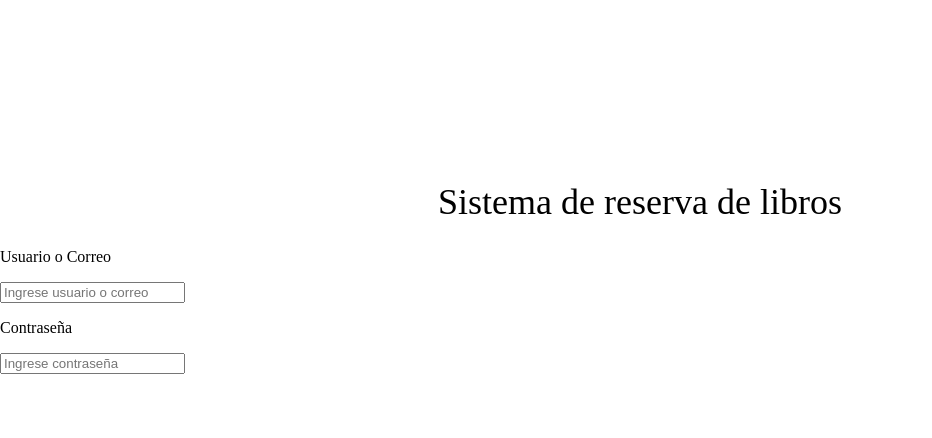
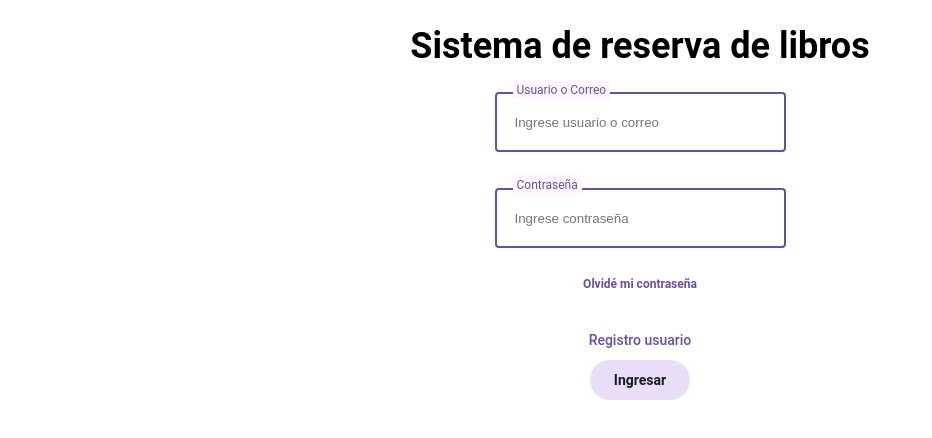
Before and after one commit to Denwort/virtual_library-frontend, a Next.js app: page /login in a window 1280 px wide. Shown: the top 438 px of the page, without its empty margins (0-932 px from the left). Built offline with nearby package versions, Linux system fonts and the light colour scheme.

Commit message:
login2.0

```diff
--- a/src/pages/login.js
+++ b/src/pages/login.js
@@ -1,5 +1,5 @@
 import Head from 'next/head'
-
+import Link from 'next/link'
 const login = () => {
     return(
     <>
@@ -8,8 +8,10 @@ const login = () => {
         </Head>
         <div id="cuerpo_login">
             <div id="titulo_login">
-                <p>Sistema de reserva de libros</p>
+                <p><b>Sistema de reserva de libros</b></p>
             </div>
+
+            <form action="enviarDatos" method='get'>
             <div id="text_field_usuario">
                 <div class="text_field">
                     <div class="state_layer">
@@ -18,9 +20,8 @@ const login = () => {
                                 <p>Usuario o Correo</p>
                             </div>
                             <div id="input_text_usuario">
-                                <input type='text' placeholder='Ingrese usuario o correo'/>
+                                <input type='text' placeholder='Ingrese usuario o correo' id="inputUsu"/>
                             </div>
-
                         </div>
                     </div>
                 </div>
@@ -28,7 +29,6 @@ const login = () => {
                     <p></p>
                 </div>
             </div>
-
             <div id="text_field_password">
                 <div class="text_field">
                     <div class="state_layer">
@@ -37,20 +37,34 @@ const login = () => {
                                 <p>Contraseña</p>
                             </div>
                             <div id="input_text_contraseña">
-                            <input type='password' placeholder='Ingrese contraseña'/>
+                                <input type='password' placeholder='Ingrese contraseña' id="inputContr"/>
                             </div>
 
                         </div>
                     </div>
                 </div>
-                <div class="supporting-text">
-                    <p></p>
+
+            </div>
+
+            <div id="contenedorContra">
+                <div id="OlvideContra">
+                    <p><Link href="/olvideCon" class="olvC">Olvidé mi contraseña</Link></p>
                 </div>
             </div>
 
 
+            <div id="alinearBotones">
+            <div id="buttonRegis">
+                <div id="slayer-regis">
+                    <Link href="/registrarse" class="regis">Registro usuario</Link>
+                </div>
+            </div>
+            <input type="button" value ="Ingresar" class="bIngre"/>
+            </div>
+            </form>
+
+
         </div>
-
     </>
 )}
 
--- a/src/pages/styles/style_login.css
+++ b/src/pages/styles/style_login.css
@@ -1,15 +1,226 @@
 #titulo_login{
-    color: #000;
+    color: rgba(0, 0, 0, 1);
     text-align: center;
-    font-family:'Times New Roman', Times, serif;
+    font-family:"Roboto", sans-serif;
     font-size: 36px;
     font-style: normal;
     font-weight: 500;
     line-height: 20px;
-    margin-top: 15%;
+    width: 500px;
+    margin: 0 auto;
+
 }
 
 #cuerpo_login{
-    width: 100%;
+    width: auto;
     background: #FFF;
+    overflow: hidden;
+
 }
+
+#text_field_usuario{
+    display: flex;
+    width: 291px;
+    flex-direction: column;
+    align-items: flex-start;
+    border-radius: 4px 4px 0px 0px;
+    margin-left: auto;
+    margin-right: auto;
+
+}
+#text_field_password{
+    display: flex;
+    width: 291px;
+    flex-direction: column;
+    align-items: flex-start;
+    border-radius: 4px 4px 0px 0px;
+    margin-left: auto;
+    margin-right: auto;
+
+}
+
+.supporting-text{
+    display: flex;
+    padding: 4px 16px 0px 16px;
+    align-items: flex-start;
+    gap: 10px;
+    align-self: stretch;
+    width: 100% ;
+    height: auto;
+}
+
+.text_field{
+    display: flex;
+    flex-direction: column;
+    align-items: flex-start;
+    gap: 10px;
+    align-self: stretch;
+    border-radius: 4px;
+    border: 2px solid var(--m-3-sys-light-primary, #6750A4);
+
+}
+
+.state_layer{
+    display: flex;
+    padding: 8px 0px 8px 16px;
+    align-items: center;
+    align-self: stretch;
+    border-radius: 4px 4px 0px 0px;
+}
+
+.content{
+    display: flex;
+    height: 40px;
+    flex-direction: column;
+    justify-content: center;
+    align-items: flex-start;
+    flex: 1 0 0;
+}
+
+#input_text_contraseña{
+    display: flex;
+    align-items: center;
+
+}
+
+#input_text_usuario{
+    display: flex;
+    align-items: center;
+}
+
+#text_usuario{
+    display: flex;
+    padding: 0px 4px;
+    align-items: center;
+    position: absolute;
+    background: var(--m-3-sys-light-surface, #FEF7FF);
+    color: var(--m-3-sys-light-primary, #6750A4);
+    /* M3/body/small */
+    font-family: "Roboto", sans-serif;
+    font-size: 12px;
+    font-style: normal;
+    font-weight: 400;
+    line-height: 16px; /* 133.333% */
+    width: auto;
+    height: 20px;
+    top:80px ;
+}
+
+#text_contraseña{
+    display: flex;
+    padding: 0px 4px;
+    align-items: center;
+    position: absolute;
+    background: var(--m-3-sys-light-surface, #FEF7FF);
+    color: var(--m-3-sys-light-primary, #6750A4);
+    /* M3/body/small */
+    font-family: "Roboto", sans-serif;
+    font-size: 12px;
+    font-style: normal;
+    font-weight: 400;
+    line-height: 16px; /* 133.333% */
+    height: 20px;
+    top:175px ;
+}
+
+#inputUsu{
+    border: none;
+}
+#inputContr{
+    border: none;
+}
+
+
+
+.olvC{
+    color: #6750A4;
+    text-align: center;
+    font-family: "Roboto", sans-serif;
+    font-size: 12px;
+    font-style: normal;
+    font-weight: 700;
+    line-height: 20px; /* 166.667% */
+    text-decoration: none;
+}
+#OlvideContra{
+    display: flex;
+    padding: 10px 12px;
+    justify-content: center;
+    align-items: center;
+    gap: 8px;
+
+}
+
+body {
+    width: 1280px;
+    height: 720px;
+    margin: 0 auto; /* Para centrar la página horizontalmente en la ventana del navegador */
+}
+
+
+.bIngre{
+    color: var(--m-3-sys-light-on-secondary-container, #1D192B);
+    text-align: center;
+    /* M3/label/large */
+    font-family: "Roboto", sans-serif;
+    font-size: 14px;
+    font-style: normal;
+    font-weight: bold;
+    line-height: 20px; /* 142.857% */
+    background: var(--m-3-sys-light-secondary-container, #E8DEF8);
+    display: flex;
+    padding: 10px 24px;
+    justify-content: center;
+    align-items: center;
+    gap: 8px;
+    display: inline-flex;
+    flex-direction: column;
+    justify-content: center;
+    align-items: center;
+    gap: 8px;
+    border-radius: 25px;
+    background: var(--m-3-sys-light-secondary-container, #E8DEF8);
+    border: none;
+}
+.bIngre:hover {
+    background-color: #ddceeb; /* Cambia el color de fondo al pasar el ratón */
+}
+
+#buttonRegis{
+    display: inline-flex;
+    flex-direction: column;
+    justify-content: center;
+    align-items: center;
+    gap: 8px;
+    border-radius: 100px;
+}
+
+#slayer-regis{
+    display: flex;
+    padding: 10px 12px;
+    justify-content: center;
+    align-items: center;
+    gap: 8px;
+}
+.regis{
+    color: var(--m-3-sys-light-primary, #6750A4);
+    text-align: center;
+
+    /* M3/label/large */
+    font-family: Roboto;
+    font-size: 14px;
+    font-style: normal;
+    font-weight: 500;
+    line-height: 20px; /* 142.857% */
+    text-decoration: none;
+}
+
+#alinearBotones{
+    display: flex;
+    width: 291px;
+    flex-direction: column;
+    align-items: center;
+
+    margin-left: auto;
+    margin-right: auto;
+}
```
